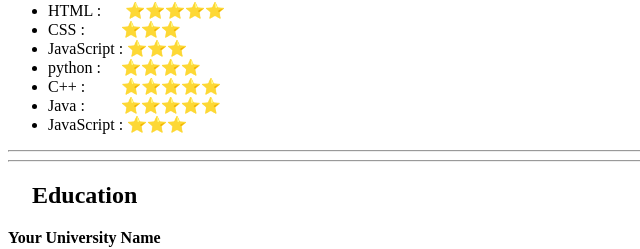
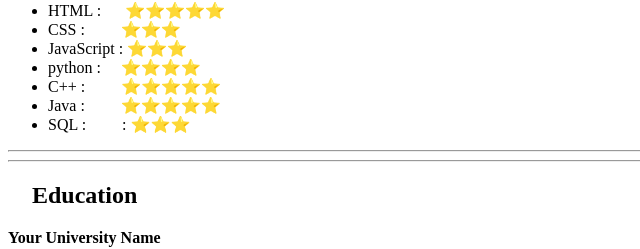
Before and after one commit to ELFAZ19/HTML-personal-portfolio, a plain HTML site: page index.html in a window 1280 px wide. Shown: the part 1144-1393 px from the top of the page, 0-640 px from the left. Drawn offline with Linux system fonts and the light colour scheme.

Commit message:
Update index.html

```diff
--- a/index.html
+++ b/index.html
@@ -64,7 +64,7 @@
             <li>python : &emsp;⭐⭐⭐⭐</li>
             <li>C++ : &emsp;&emsp;⭐⭐⭐⭐⭐</li>
             <li>Java :&emsp;&emsp; ⭐⭐⭐⭐⭐</li>
-            <li>JavaScript : ⭐⭐⭐</li>
+            <li>SQL  :&emsp;&emsp; : ⭐⭐⭐</li>
         </ul>
     </section>
     <hr><hr>
```
